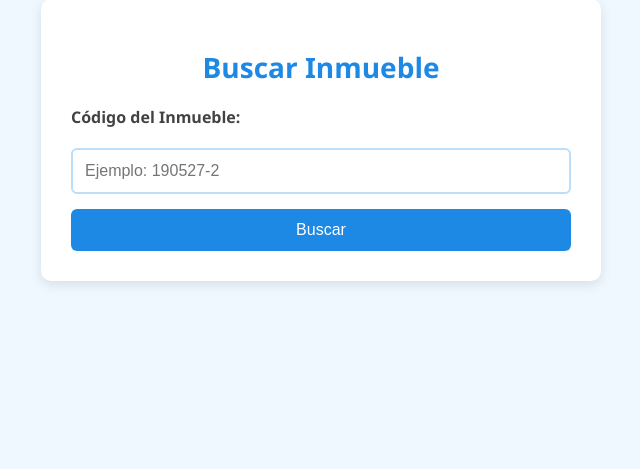
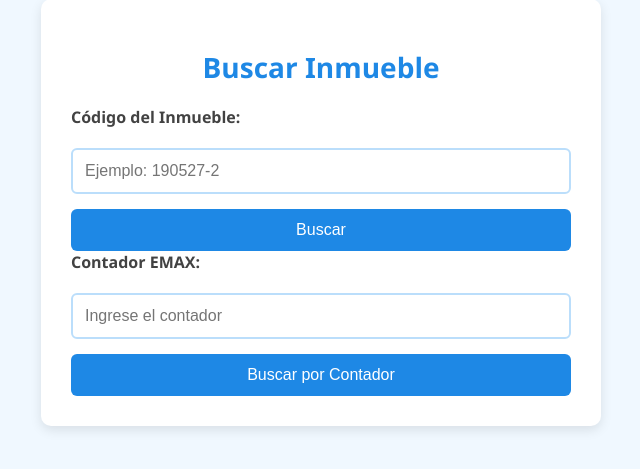
Before and after one commit to chalofranco86/app_lecturas_emax, a Flask app: template app/templates/index.html in a window 1280 px wide. Shown: the part 103-572 px from the top of the page, without its empty margins (319-959 px from the left). Run offline with Flask 3, Linux system fonts and the light colour scheme; the template is opened without the code that fills it, so the values that code supplies are empty.

Commit message:
Primer Commit
Busqueda por medio del contador de EMAX

```diff
--- a/app/config.py
+++ b/app/config.py
@@ -2,8 +2,8 @@
 DB_CONFIG = {
     "host": "localhost",
     "user": "root",
-    "password": "",
-    "port": 3307,
+    "password": "root",
+    #"port": 3307,
     "database": "lectores_agua",
     "collation": "utf8mb4_general_ci",  # Collation compatible con versiones antiguas
     "charset": "utf8mb4"  # Charset compatible
--- a/app/templates/index.html
+++ b/app/templates/index.html
@@ -73,6 +73,11 @@
             <input type="text" id="codigo" name="codigo" required placeholder="Ejemplo: 190527-2">
             <button type="submit">Buscar</button>
         </form>
+        <form onsubmit="return buscarInmueblePorNit()">
+            <label for="nit">Contador EMAX:</label>
+            <input type="text" id="nit" name="nit" required placeholder="Ingrese el contador">
+            <button type="submit">Buscar por Contador</button>
+        </form>
     </div>
 
     <script>
@@ -83,5 +88,13 @@
             }
             return false;
         }
+
+        function buscarInmueblePorNit() {
+            const nit = document.getElementById("nit").value.trim();
+            if (nit) {
+                window.location.href = `/lectura/nit/${encodeURIComponent(nit)}`;
+            }
+            return false;
+        }
     </script>
 {% endblock %}
```
Also changed, not shown: requirements.txt (+6 -6 lines).
